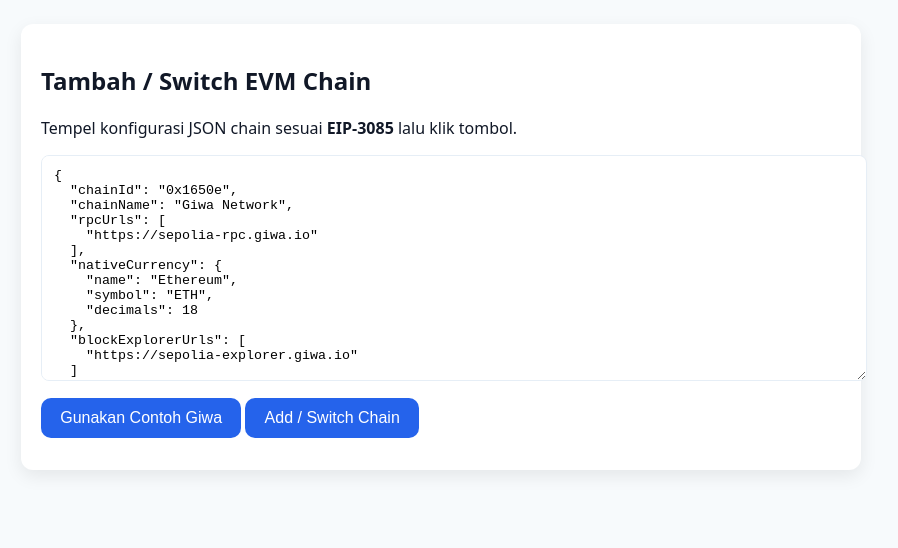
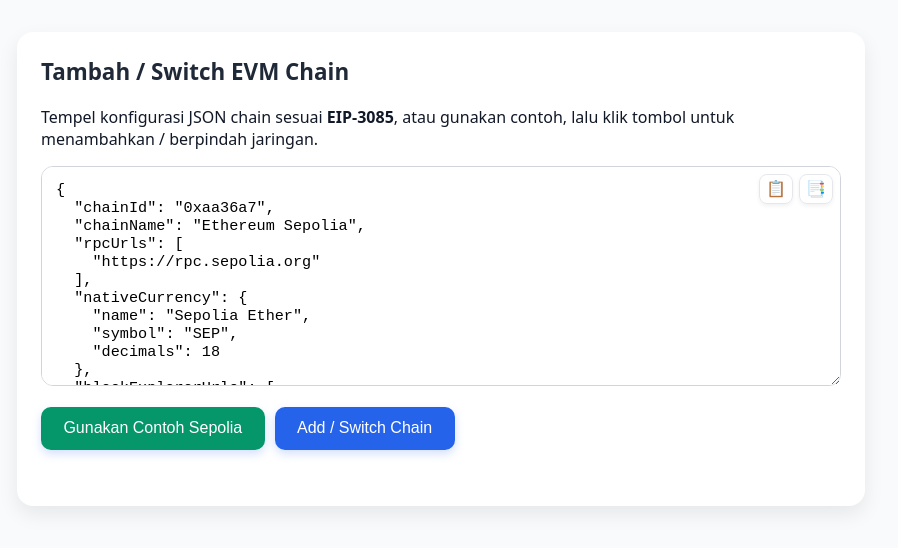
Before and after one commit to alvinthemax/chainlist, a plain HTML site: page evm/index.html in a window 1280 px wide. Shown: the whole page, without its empty margins (199-1097 px from the left). Drawn offline with Linux system fonts and the light colour scheme.

Commit message:
Update index.html

```diff
--- a/evm/index.html
+++ b/evm/index.html
@@ -5,23 +5,104 @@
   <meta name="viewport" content="width=device-width,initial-scale=1" />
   <title>Add / Switch EVM Chain</title>
   <style>
-    body{font-family:system-ui,Segoe UI,Roboto,Arial;margin:24px;background:#f7fafc;color:#111827}
-    .card{max-width:800px;margin:0 auto;background:#fff;padding:20px;border-radius:12px;box-shadow:0 6px 18px rgba(0,0,0,0.08)}
-    textarea{width:100%;height:200px;padding:12px;border-radius:8px;border:1px solid #e6eef6;font-family:monospace;resize:vertical}
-    button{padding:0.7rem 1.2rem;font-size:1rem;border-radius:10px;border:0;background:#2563eb;color:white;cursor:pointer}
-    button:active{transform:translateY(1px)}
-    .msg{margin-top:12px;text-align:left;font-size:0.95rem;color:#374151;white-space:pre-wrap}
+    body{
+      font-family:system-ui,Segoe UI,Roboto,Arial;
+      margin:0;
+      padding:32px;
+      background:#f9fafb;
+      color:#111827;
+    }
+    .card{
+      max-width:800px;
+      margin:0 auto;
+      background:#fff;
+      padding:24px;
+      border-radius:16px;
+      box-shadow:0 8px 20px rgba(0,0,0,0.08);
+    }
+    h2{
+      margin-top:0;
+      font-size:1.4rem;
+      color:#1f2937;
+    }
+    .textarea-wrap{
+      position:relative;
+      margin-top:12px;
+    }
+    textarea{
+      width:100%;
+      height:220px;
+      padding:14px;
+      border-radius:12px;
+      border:1px solid #d1d5db;
+      font-family:monospace;
+      font-size:0.95rem;
+      resize:vertical;
+      box-sizing:border-box;
+    }
+    .overlay-btns{
+      position:absolute;
+      top:8px;
+      right:8px;
+      display:flex;
+      gap:6px;
+    }
+    .icon-btn{
+      background:rgba(255,255,255,0.9);
+      border:1px solid #e5e7eb;
+      border-radius:8px;
+      padding:6px;
+      cursor:pointer;
+      font-size:1rem;
+      line-height:1;
+      box-shadow:0 2px 4px rgba(0,0,0,0.06);
+      transition:background 0.2s;
+    }
+    .icon-btn:hover{ background:#f3f4f6; }
+    .actions{
+      margin-top:16px;
+      display:flex;
+      gap:10px;
+    }
+    button.main{
+      padding:0.8rem 1.4rem;
+      font-size:1rem;
+      border-radius:10px;
+      border:0;
+      background:#2563eb;
+      color:white;
+      cursor:pointer;
+      box-shadow:0 4px 10px rgba(37,99,235,0.2);
+      transition:background 0.2s;
+    }
+    button.main:hover{ background:#1e40af; }
+    .msg{
+      margin-top:14px;
+      font-size:0.95rem;
+      color:#374151;
+      white-space:pre-wrap;
+      min-height:1.2em;
+    }
   </style>
 </head>
 <body>
   <div class="card">
     <h2>Tambah / Switch EVM Chain</h2>
-    <p>Tempel konfigurasi JSON chain sesuai <b>EIP-3085</b> lalu klik tombol.</p>
-    <textarea id="chainJson"></textarea>
-    <div style="margin-top:12px">
-      <button id="useExample">Gunakan Contoh Giwa</button>
-      <button id="addSwitchBtn">Add / Switch Chain</button>
+    <p>Tempel konfigurasi JSON chain sesuai <b>EIP-3085</b>, atau gunakan contoh, lalu klik tombol untuk menambahkan / berpindah jaringan.</p>
+
+    <div class="textarea-wrap">
+      <textarea id="chainJson"></textarea>
+      <div class="overlay-btns">
+        <button id="pasteBtn" class="icon-btn" title="Paste">📋</button>
+        <button id="copyBtn" class="icon-btn" title="Copy">📑</button>
+      </div>
     </div>
+
+    <div class="actions">
+      <button id="useExample" class="main" style="background:#059669">Gunakan Contoh Sepolia</button>
+      <button id="addSwitchBtn" class="main">Add / Switch Chain</button>
+    </div>
+
     <div class="msg" id="msg"></div>
   </div>
 
@@ -30,18 +111,20 @@
     const btn = document.getElementById('addSwitchBtn');
     const useExample = document.getElementById('useExample');
     const textarea = document.getElementById('chainJson');
+    const pasteBtn = document.getElementById('pasteBtn');
+    const copyBtn = document.getElementById('copyBtn');
 
-    // Contoh Giwa Network
-    const GIWA = {
-      chainId: "0x1650e", // 91342
-      chainName: "Giwa Network",
-      rpcUrls: ["https://sepolia-rpc.giwa.io"],
+    // Contoh Ethereum Sepolia (EIP-3085 format)
+    const SEPOLIA = {
+      chainId: "0xaa36a7", // 11155111
+      chainName: "Ethereum Sepolia",
+      rpcUrls: ["https://rpc.sepolia.org"],
       nativeCurrency: {
-        name: "Ethereum",
-        symbol: "ETH",
+        name: "Sepolia Ether",
+        symbol: "SEP",
         decimals: 18
       },
-      blockExplorerUrls: ["https://sepolia-explorer.giwa.io"]
+      blockExplorerUrls: ["https://sepolia.etherscan.io"]
     };
 
     function show(msg, isError=false){
@@ -60,8 +143,27 @@
     }
 
     useExample.addEventListener('click', ()=>{
-      textarea.value = JSON.stringify(GIWA, null, 2);
-      show('Contoh Giwa JSON dimasukkan.');
+      textarea.value = JSON.stringify(SEPOLIA, null, 2);
+      show('Contoh Ethereum Sepolia JSON dimasukkan.');
+    });
+
+    pasteBtn.addEventListener('click', async ()=>{
+      try {
+        const text = await navigator.clipboard.readText();
+        textarea.value = text;
+        show('Berhasil paste dari clipboard.');
+      } catch(e){
+        show('Gagal paste: ' + e.message, true);
+      }
+    });
+
+    copyBtn.addEventListener('click', async ()=>{
+      try {
+        await navigator.clipboard.writeText(textarea.value);
+        show('Teks disalin ke clipboard.');
+      } catch(e){
+        show('Gagal copy: ' + e.message, true);
+      }
     });
 
     async function addOrSwitch(){
@@ -78,7 +180,6 @@
         return;
       }
 
-      // pastikan chainId berbentuk hex
       parsed.chainId = toHexChainId(parsed.chainId);
 
       if (!parsed.chainId || !parsed.rpcUrls){
@@ -87,7 +188,6 @@
       }
 
       try {
-        // coba switch dulu
         await window.ethereum.request({
           method: 'wallet_switchEthereumChain',
           params: [{ chainId: parsed.chainId }]
@@ -100,7 +200,7 @@
               method: 'wallet_addEthereumChain',
               params: [parsed]
             });
-            show(`${parsed.chainName || parsed.chainId} berhasil ditambahkan dan di-switch ✅`);
+            show(`${parsed.chainName || parsed.chainId} berhasil ditambahkan ✅`);
           } catch (addError){
             console.error(addError);
             show('Gagal menambahkan chain: ' + (addError.message || addError), true);
@@ -114,8 +214,8 @@
 
     btn.addEventListener('click', addOrSwitch);
 
-    // auto isi contoh default Giwa
-    textarea.value = JSON.stringify(GIWA, null, 2);
+    // auto isi contoh default
+    textarea.value = JSON.stringify(SEPOLIA, null, 2);
   </script>
 </body>
 </html>
```
